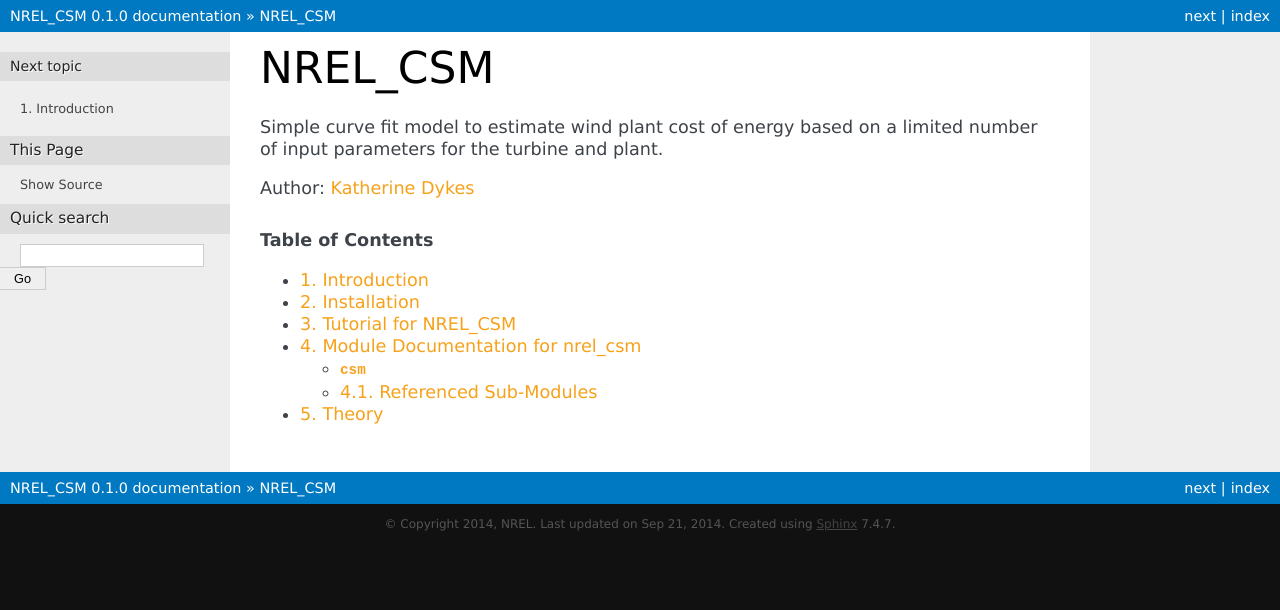
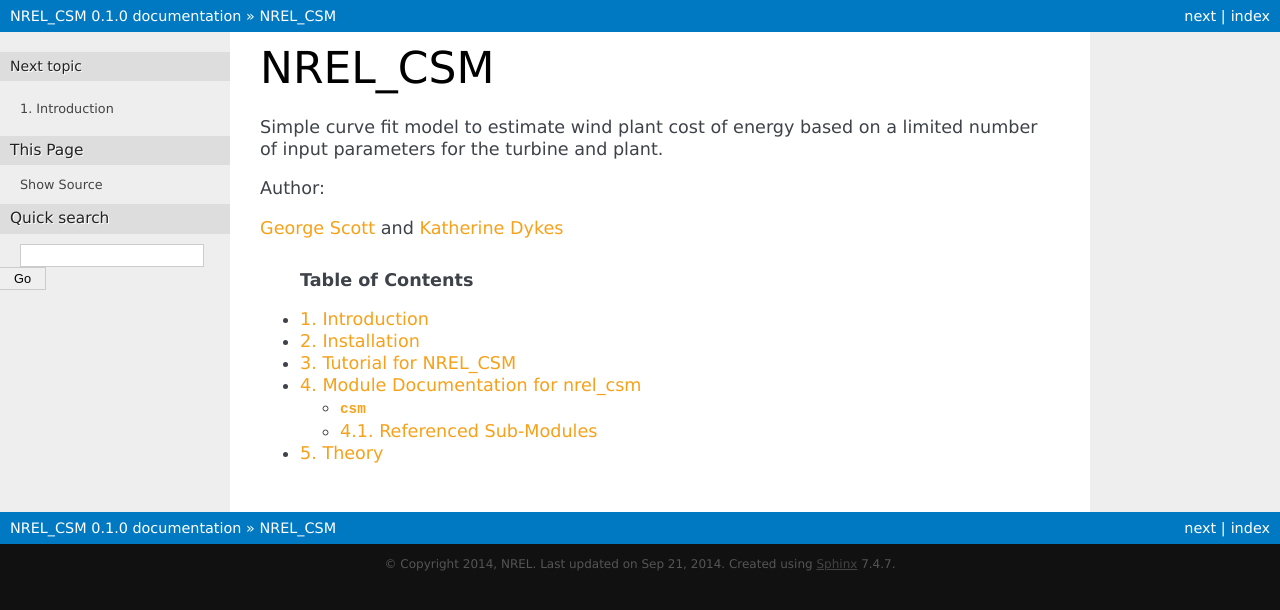
Before and after one commit to WISDEM/NREL_CSM, a Sphinx documentation site: the page built from docs/index.rst, in a window 1280 px wide. Shown: the top 610 px of the page. Built offline with Sphinx 7.4.7, drawn with Linux system fonts in a browser that asks for light colours.

Commit message:
updating docs

```diff
--- a/docs/index.rst
+++ b/docs/index.rst
@@ -5,7 +5,9 @@
 
     Simple curve fit model to estimate wind plant cost of energy based on a limited number of input parameters for the turbine and plant.
 
-    Author: `Katherine Dykes <mailto:katherine.dykes@nrel.gov>`_
+    Author:
+`George Scott <mailto:george.scott@nrel.gov>`_ and
+`Katherine Dykes <mailto:katherine.dykes@nrel.gov>`_
 
     .. rubric:: Table of Contents
 
```
Also changed, not shown: 10 other files.
